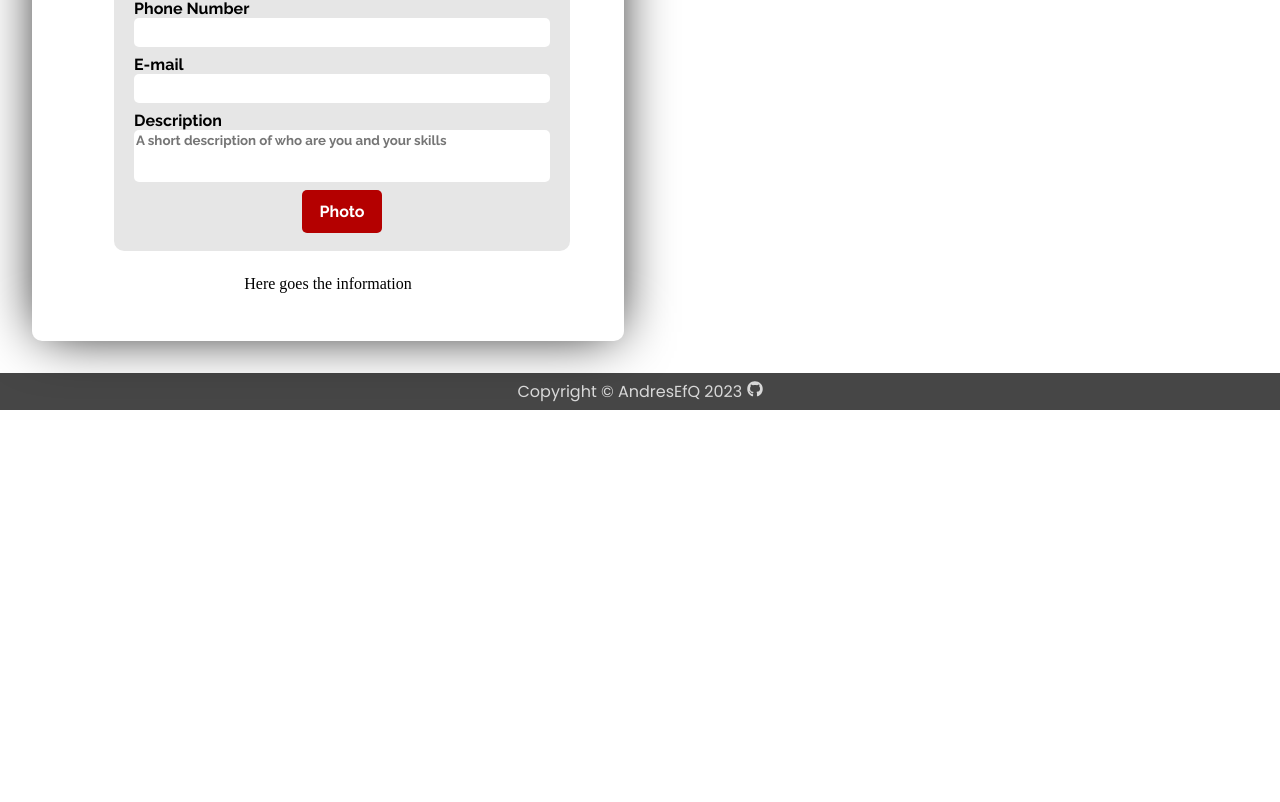
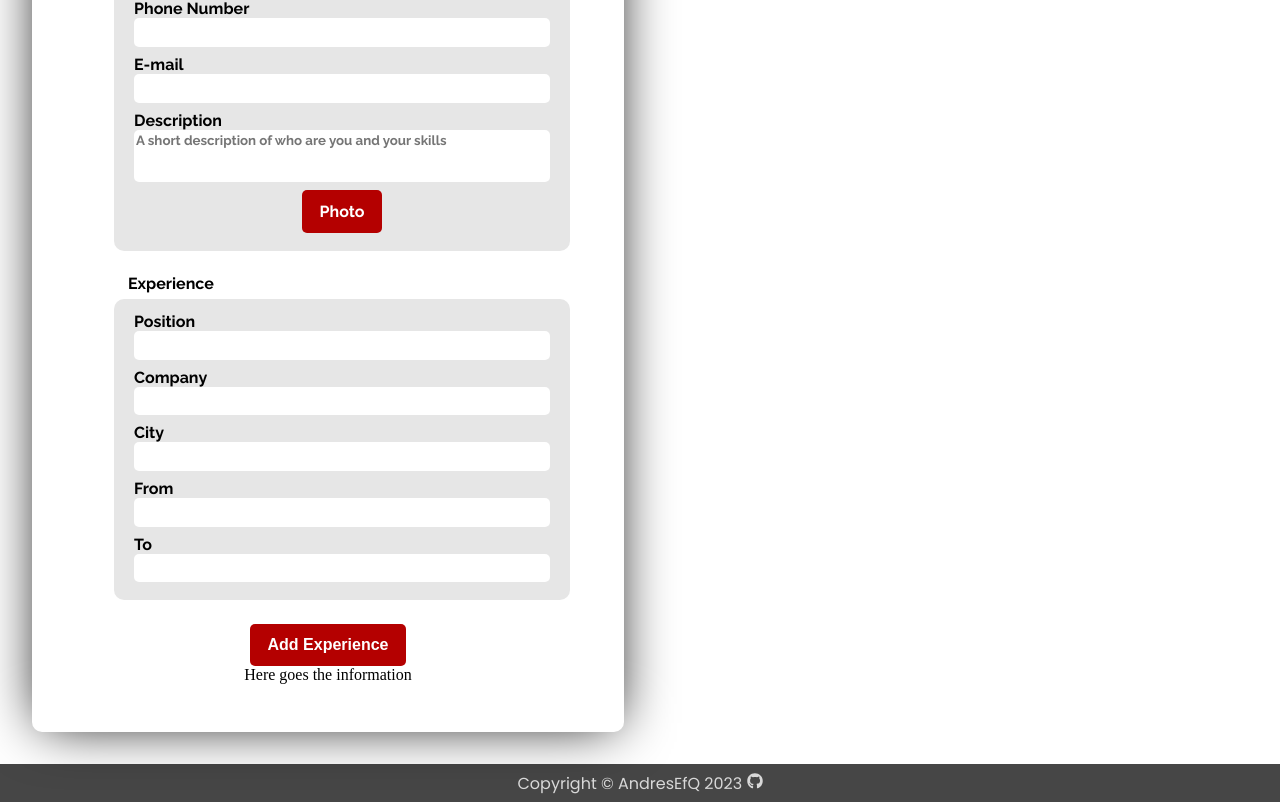
Before and after one commit to AndresEfQ/cv-builder, a React (Create React App) app: page / in a window 1280 px wide. Shown: the part 427-1229 px from the top of the page. Before the commit the page ends 837 px from the top, so only its background shows below. Built offline with nearby package versions, Linux system fonts and the light colour scheme.

Commit message:
Include experience and add experience in edit section

```diff
--- a/src/components/EditSection.js
+++ b/src/components/EditSection.js
@@ -1,6 +1,8 @@
 import React from "react";
 import styled from "styled-components";
 import PersonalInfo from "./PersonalInfo";
+import Experience from "./Experience";
+import StyledButton from "./StyledButton";
 
 const StyledSection = styled.section`
   margin: 2em;
@@ -18,6 +20,8 @@ class EditSection extends React.Component {
     return (
       <StyledSection>
         <PersonalInfo />
+        <Experience />
+        <StyledButton>Add Experience</StyledButton>
         Here goes the information
       </StyledSection>
     )
```
